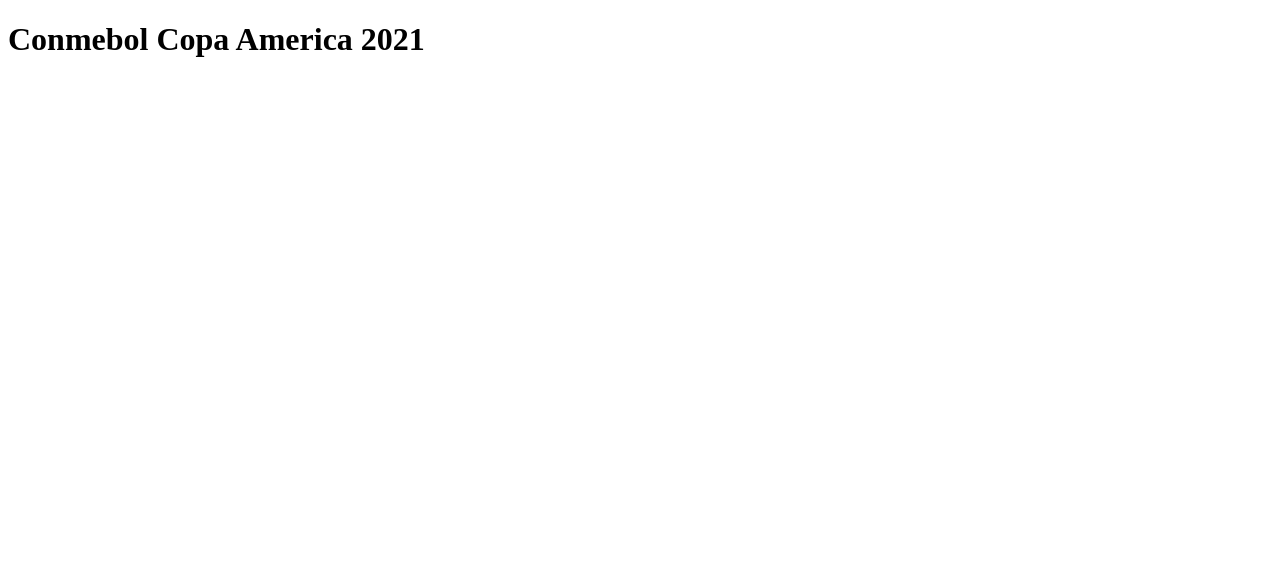
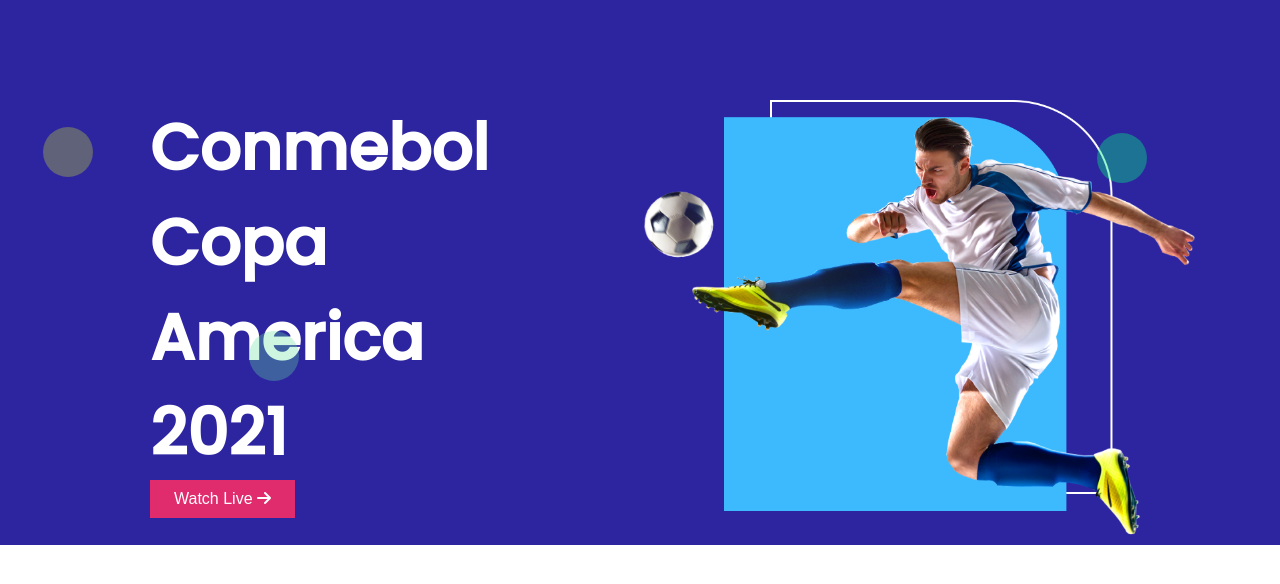
Before and after one commit to RayeemOmayeer/responsive-football-website, a plain HTML site: page index.html in a window 1280 px wide. Drawn offline with Linux system fonts and the light colour scheme.

Commit message:
top-banner finished

```diff
--- a/index.html
+++ b/index.html
@@ -5,8 +5,41 @@
   <meta http-equiv="X-UA-Compatible" content="IE=edge">
   <meta name="viewport" content="width=device-width, initial-scale=1.0">
   <title>Conmebol Copa America</title>
+  <!--stylesheet-->
+  <link rel="stylesheet" href="styles/style.css">
+  <!--font awesome-->
+  <script src="https://kit.fontawesome.com/b4bc479e13.js" crossorigin="anonymous"></script>
+  <!--favicon-->
+  <link rel="shortcut icon" type="image/svg" href="images/favicon.svg"/>
 </head>
 <body>
-  <h1>Conmebol Copa America 2021</h1>
+  <!--header-->
+  <header>
+
+  </header>
+  <!--header end-->
+  <!--main content-->
+  <main>
+    <section class="top-banner">
+      <div class="animated-ball"></div>
+      <div class="animated-ball-2"></div>
+      <div class="animated-ball-3"></div>
+      <div class="banner-details">
+        <div class="banenr-heading">
+          <h1 class="banner-title">Conmebol <br>Copa America<br> 2021</h1>
+          <button>Watch Live <i class="fas fa-arrow-right"></i></button>
+        </div>
+        <div class="banner-image">
+          <img src="images/banner.png" alt="">
+        </div>
+      </div>
+    </section>
+  </main>
+  <!--main content end-->
+  <!--footer-->
+  <footer>
+
+  </footer>
+  <!--footer end-->
 </body>
 </html>
--- a/styles/style.css
+++ b/styles/style.css
@@ -0,0 +1,162 @@
+/*google fonts*/
+@import url('https://fonts.googleapis.com/css2?family=Poppins:wght@500&display=swap');
+
+/*------------------
+common styles
+-------------------*/
+body{
+  font-family: 'Poppins',sans-serif;
+  margin: 0px;
+}
+main{
+  margin-top: -150px;
+}
+.animated-ball, .animated-ball-2, .animated-ball-3 {
+  width: 50px;
+  height: 50px;
+  border-radius: 50%;
+  background-color: red;
+  position: absolute;
+  animation: ping-pong 14s ease-in-out 1s infinite alternate;
+  z-index: 1;
+}
+.animated-ball-2{
+  animation: ping-pong-2 20s ease-in-out 1s infinite alternate;
+}
+.animated-ball-3{
+  animation: ping-pong-3 35s ease-in-out 1s infinite alternate;
+}
+button{
+  display: block;
+  font-size: 16px;
+  padding: 10px 24px;
+  background-color: #E02C6D;
+  color: #fff;
+  border: 0px;
+  transition: all .3s;
+}
+button:hover{
+  width: 35%;
+  background-color: #cf1157;
+}
+/*animation*/
+@keyframes ping-pong {
+  0% {
+    top: 300px;
+    left: 0;
+    background-color: rgba(255, 255, 0, 0.322);
+  }
+
+  50% {
+    top: 350px;
+    left: 400px;
+    background-color: rgba(0, 204, 255, 0.315);
+  }
+  75% {
+    top: 200px;
+    left: 600px;
+    background-color: rgba(0, 255, 55, 0.37);
+  }
+  100% {
+    top: 100px;
+    left: 1000px;
+    background-color: rgba(255, 0, 255, 0.37);
+  }
+}
+@keyframes ping-pong-2 {
+  0% {
+    top: 100px;
+    right: 0;
+    background-color: rgba(0, 255, 55, 0.37);
+  }
+
+  50% {
+    top: 200px;
+    right: 400px;
+    background-color: rgba(0, 204, 255, 0.425);
+  }
+
+  75% {
+    top: 200px;
+    right: 600px;
+    background-color: rgba(255, 255, 0, 0.342);
+  }
+
+  100% {
+    top: 100px;
+    right: 1000px;
+    background-color: rgba(255, 0, 255, 0.548);
+  }
+}
+@keyframes ping-pong-3 {
+  0% {
+    top: 100px;
+    left: 0;
+    background-color: rgba(255, 255, 0, 0.281);
+  }
+
+  50% {
+    top: 350px;
+    left: 400px;
+    background-color: rgba(0, 204, 255, 0.295);
+  }
+
+  75% {
+    top: 400px;
+    left: 600px;
+    background-color: rgba(0, 255, 55, 0.295);
+  }
+
+  100% {
+    top: 300px;
+    left: 1000px;
+    background-color: rgba(255, 0, 255, 0.301);
+  }
+}
+@keyframes top-banner-animation{
+  0%{
+    background-color: #2D25A0;
+  }
+  50% {
+    background-color: #3e35b4;
+  }
+  100% {
+    background-color: #2D25A0;
+  }
+}
+/*------------------
+top banner
+-------------------*/
+.top-banner{
+  background-color: #2D25A0;
+  animation-name: top-banner-animation;
+  animation-duration: 5s;
+  animation-iteration-count: infinite;
+  padding-top: 100px;
+}
+.banner-details{
+  display: flex;
+  margin: 150px;
+}
+.banner-heading{
+  display: flex;
+  flex-direction: column;
+  width: 50%;
+}
+.banner-title{
+  display: inline;
+  margin: 0px;
+  font-weight: bold;
+  font-size: 64px;
+  color: #FFFFFF;
+  z-index: 2;
+}
+.banner-image{
+  width: 50%;
+  padding-left: 50px;
+}
+.banner-image img{
+  width: 557px;
+  height: 438px;
+  z-index: 3;
+}
```
Also changed, not shown: images/favicon.svg (added).
